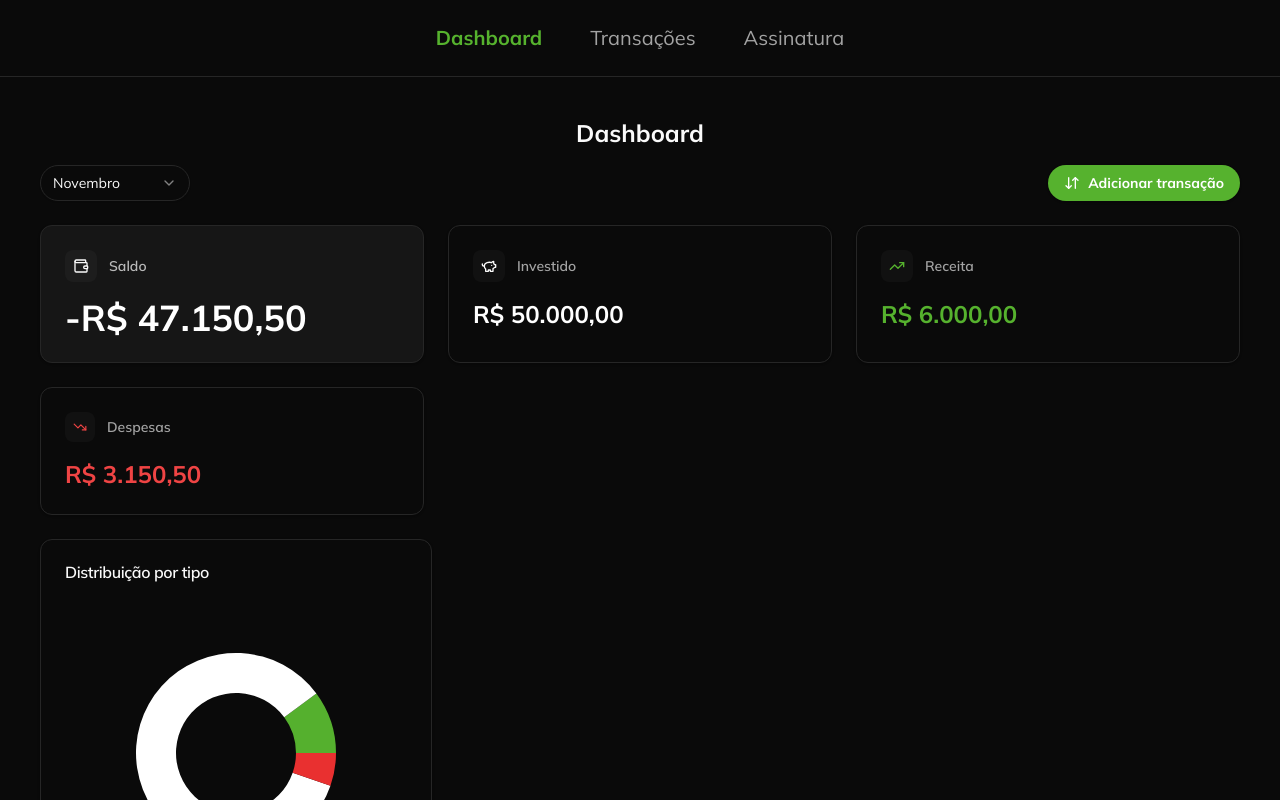
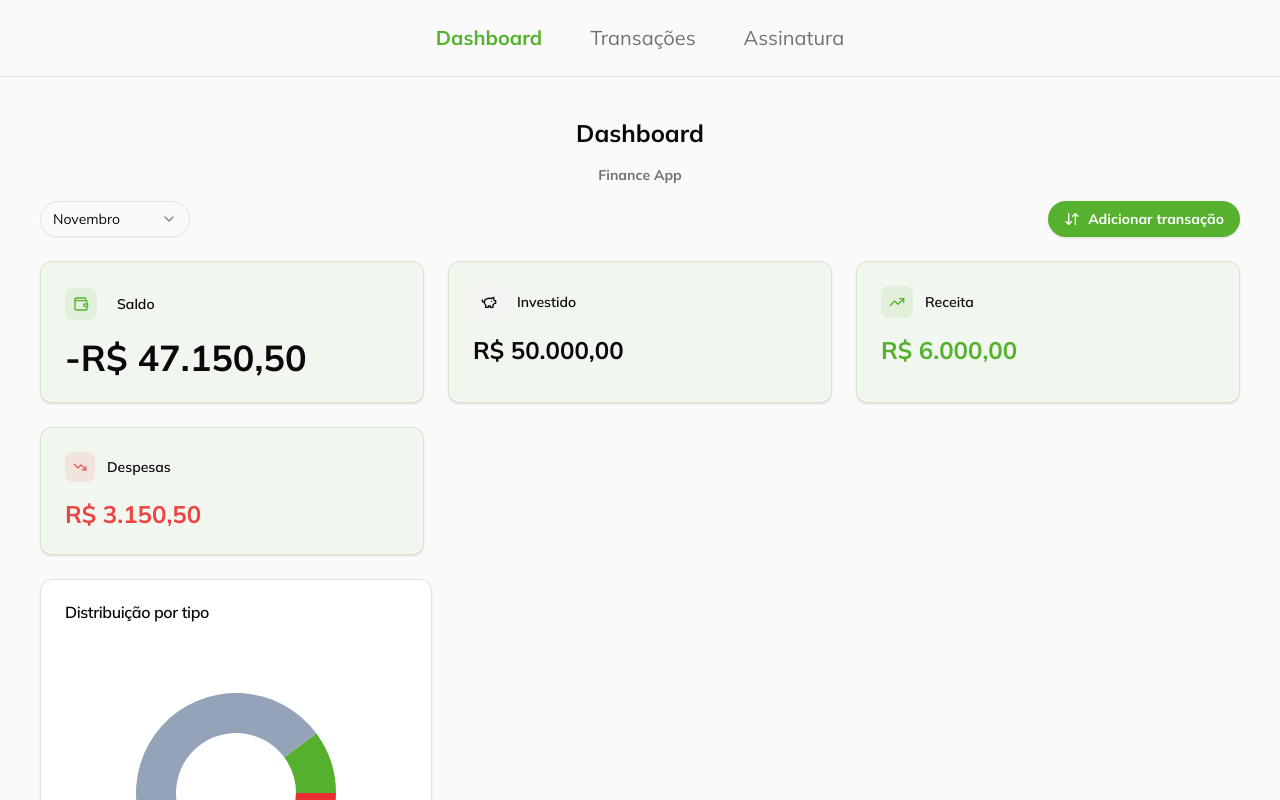
Before and after one commit to wendryuslima/teste-arte-arena, a Next.js app: page / in a window 1280 px wide. Shown: the top 800 px of the page. Built offline with nearby package versions, Linux system fonts and the light colour scheme.

Commit message:
style: update global color variables and improve component styles for better visual consistency

```diff
--- a/app/_components/summary-cards.tsx
+++ b/app/_components/summary-cards.tsx
@@ -12,47 +12,41 @@ interface SummaryCardsProps {
 const SummaryCards = ({ data }: SummaryCardsProps) => {
   return (
     <div className="grid gap-6 lg:grid-cols-3">
-      <Card className="bg-white bg-opacity-5">
+      <Card className="border-primary/20 bg-primary/5">
         <CardContent className="flex flex-col gap-4 p-6">
           <div className="flex items-center gap-3">
-            <div className="rounded-lg bg-white bg-opacity-[3%] p-2">
-              <Wallet size={16} />
+            <div className="rounded-lg bg-primary/10 p-2">
+              <Wallet size={16} className="text-primary" />
             </div>
-            <span className="text-sm font-semibold text-white opacity-70">
-              Saldo
-            </span>
+            <span className="p-2 text-sm font-semibold">Saldo</span>
           </div>
-          <p className="text-4xl font-bold text-white">
+          <p className="text-4xl font-bold text-foreground">
             {formatCurrency(data.balance)}
           </p>
         </CardContent>
       </Card>
 
-      <Card>
+      <Card className="border-primary/20 bg-primary/5">
         <CardContent className="flex flex-col gap-4 p-6">
           <div className="flex items-center gap-3">
-            <div className="rounded-lg bg-white bg-opacity-[3%] p-2">
-              <PiggyBank size={16} />
+            <div className="rounded-lg bg-muted p-2">
+              <PiggyBank size={16} className="text-foreground" />
             </div>
-            <span className="text-sm font-semibold text-muted-foreground">
-              Investido
-            </span>
+            <span className="text-sm font-semibold">Investido</span>
           </div>
-          <p className="text-2xl font-bold text-white">
+          <p className="text-2xl font-bold text-foreground">
             {formatCurrency(data.investimentTotals)}
           </p>
         </CardContent>
       </Card>
 
-      <Card>
+      <Card className="border-primary/20 bg-primary/5">
         <CardContent className="flex flex-col gap-4 p-6">
           <div className="flex items-center gap-3">
-            <div className="rounded-lg bg-white bg-opacity-[3%] p-2">
+            <div className="rounded-lg bg-primary/10 p-2">
               <TrendingUp size={16} className="text-primary" />
             </div>
-            <span className="text-sm font-semibold text-muted-foreground">
-              Receita
-            </span>
+            <span className="text-sm font-semibold">Receita</span>
           </div>
           <p className="text-2xl font-bold text-primary">
             {formatCurrency(data.depositsTotal)}
@@ -60,17 +54,15 @@ const SummaryCards = ({ data }: SummaryCardsProps) => {
         </CardContent>
       </Card>
 
-      <Card>
+      <Card className="border-primary/20 bg-primary/5">
         <CardContent className="flex flex-col gap-4 p-6">
           <div className="flex items-center gap-3">
-            <div className="rounded-lg bg-white bg-opacity-[3%] p-2">
-              <TrendingDown size={14} className="text-red-500" />
+            <div className="rounded-lg bg-destructive/10 p-2">
+              <TrendingDown size={14} className="text-destructive" />
             </div>
-            <span className="text-sm font-semibold text-muted-foreground">
-              Despesas
-            </span>
+            <span className="text-sm font-semibold">Despesas</span>
           </div>
-          <p className="text-2xl font-bold text-red-500">
+          <p className="text-2xl font-bold text-destructive">
             {formatCurrency(data.expensesTotals)}
           </p>
         </CardContent>
--- a/app/_components/transaction-pie-chart.tsx
+++ b/app/_components/transaction-pie-chart.tsx
@@ -25,7 +25,7 @@ const TransactionPieChart = ({ data }: TransactionPieChartProps) => {
     {
       name: "Investido",
       value: data.typePercentage[TransactionType.INVESTMENT],
-      fill: "#FFFFFF",
+      fill: "#94A3B8",
     },
     {
       name: "Despesas",
@@ -41,7 +41,7 @@ const TransactionPieChart = ({ data }: TransactionPieChartProps) => {
     },
     investido: {
       label: "Investido",
-      color: "#FFFFFF",
+      color: "#94A3B8",
     },
     despesas: {
       label: "Despesas",
@@ -78,7 +78,7 @@ const TransactionPieChart = ({ data }: TransactionPieChartProps) => {
         </ChartContainer>
         <div className="mt-6 space-y-3">
           <div className="flex items-center gap-3">
-            <div className="rounded-lg bg-white bg-opacity-[3%] p-2">
+            <div className="rounded-lg bg-primary/10 p-2">
               <TrendingUp size={16} className="text-primary" />
             </div>
             <div className="flex flex-1 items-center justify-between">
@@ -89,8 +89,8 @@ const TransactionPieChart = ({ data }: TransactionPieChartProps) => {
             </div>
           </div>
           <div className="flex items-center gap-3">
-            <div className="rounded-lg bg-white bg-opacity-[3%] p-2">
-              <PiggyBank size={16} className="text-white" />
+            <div className="rounded-lg bg-muted p-2">
+              <PiggyBank size={16} className="text-foreground" />
             </div>
             <div className="flex flex-1 items-center justify-between">
               <span className="text-sm font-semibold">Investido</span>
@@ -100,8 +100,8 @@ const TransactionPieChart = ({ data }: TransactionPieChartProps) => {
             </div>
           </div>
           <div className="flex items-center gap-3">
-            <div className="rounded-lg bg-white bg-opacity-[3%] p-2">
-              <TrendingDown size={16} className="text-red-500" />
+            <div className="rounded-lg bg-destructive/10 p-2">
+              <TrendingDown size={16} className="text-destructive" />
             </div>
             <div className="flex flex-1 items-center justify-between">
               <span className="text-sm font-semibold">Despesas</span>
--- a/app/globals.css
+++ b/app/globals.css
@@ -4,58 +4,31 @@
 
 @layer base {
   :root {
-    --background: 0 0% 100%;
-    --foreground: 0 0% 3.9%;
+    --background: 240 5% 98%;
+    --foreground: 240 10% 3.9%;
     --card: 0 0% 100%;
-    --card-foreground: 0 0% 3.9%;
+    --card-foreground: 240 10% 3.9%;
     --popover: 0 0% 100%;
-    --popover-foreground: 0 0% 3.9%;
-    --primary: 0 0% 9%;
-    --primary-foreground: 0 0% 98%;
-    --secondary: 0 0% 96.1%;
-    --secondary-foreground: 0 0% 9%;
-    --muted: 0 0% 96.1%;
-    --muted-foreground: 0 0% 45.1%;
-    --accent: 0 0% 96.1%;
-    --accent-foreground: 0 0% 9%;
+    --popover-foreground: 240 10% 3.9%;
+    --primary: 102 59% 44%;
+    --primary-foreground: 0 0% 100%;
+    --secondary: 240 4.8% 95.9%;
+    --secondary-foreground: 240 5.9% 10%;
+    --muted: 240 4.8% 95.9%;
+    --muted-foreground: 240 3.8% 46.1%;
+    --accent: 240 4.8% 95.9%;
+    --accent-foreground: 240 5.9% 10%;
     --destructive: 0 84.2% 60.2%;
     --destructive-foreground: 0 0% 98%;
-    --border: 0 0% 89.8%;
-    --input: 0 0% 89.8%;
-    --ring: 0 0% 3.9%;
+    --border: 240 5.9% 90%;
+    --input: 240 5.9% 90%;
+    --ring: 102 59% 44%;
     --radius: 0.5rem;
     --chart-1: 12 76% 61%;
     --chart-2: 173 58% 39%;
     --chart-3: 197 37% 24%;
     --chart-4: 43 74% 66%;
     --chart-5: 27 87% 67%;
-  }
-
-  .dark {
-    --background: 0 0% 3.9%;
-    --foreground: 0 0% 98%;
-    --card: transparent;
-    --card-foreground: 0 0% 98%;
-    --popover: 0 0% 3.9%;
-    --popover-foreground: 0 0% 98%;
-    --primary: 102 59% 44%;
-    --primary-foreground: 0 0% 100%;
-    --secondary: 0 0% 14.9%;
-    --secondary-foreground: 0 0% 98%;
-    --muted: 0 0% 14.9%;
-    --muted-foreground: 0 0% 63.9%;
-    --accent: 0 0% 14.9%;
-    --accent-foreground: 0 0% 98%;
-    --destructive: 0 62.8% 30.6%;
-    --destructive-foreground: 0 0% 98%;
-    --border: 0 0% 14.9%;
-    --input: 0 0% 14.9%;
-    --ring: 102 59% 44%;
-    --chart-1: 220 70% 50%;
-    --chart-2: 160 60% 45%;
-    --chart-3: 30 80% 55%;
-    --chart-4: 280 65% 60%;
-    --chart-5: 340 75% 55%;
   }
 }
 
--- a/app/layout.tsx
+++ b/app/layout.tsx
@@ -18,7 +18,7 @@ export default function RootLayout({
   children: React.ReactNode;
 }>) {
   return (
-    <html lang="pt-BR" className="dark">
+    <html lang="pt-BR" className="">
       <body className={`${mulish.variable} font-sans antialiased`}>
         {children}
       </body>
--- a/app/page.tsx
+++ b/app/page.tsx
@@ -24,6 +24,7 @@ const Home = () => {
       <div className="flex flex-col gap-6 p-10">
         <div className="flex flex-col items-center gap-4">
           <h1 className="text-2xl font-bold">Dashboard</h1>
+          <p className="text-sm font-bold text-muted-foreground">Finance App</p>
           <div className="flex w-full items-center justify-between">
             <DashboardHeader />
             <AddTransactionButton />
```
